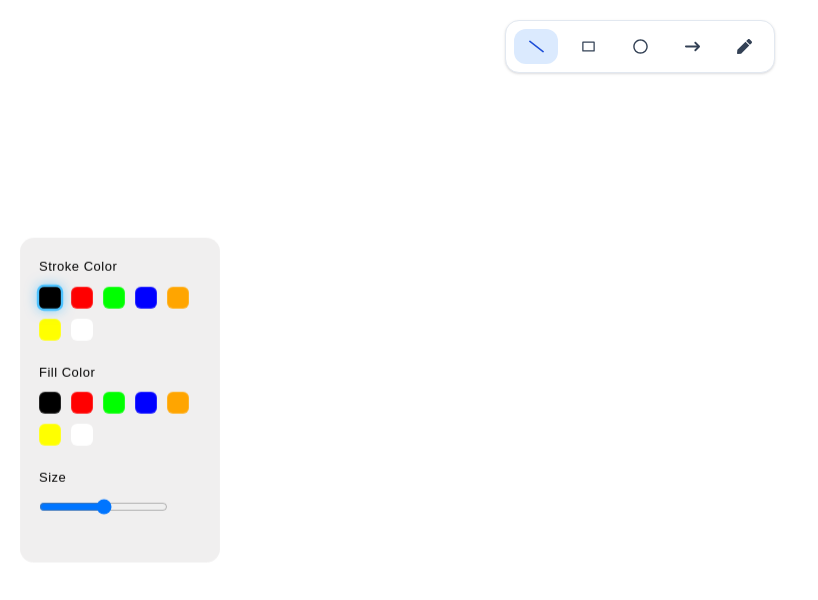
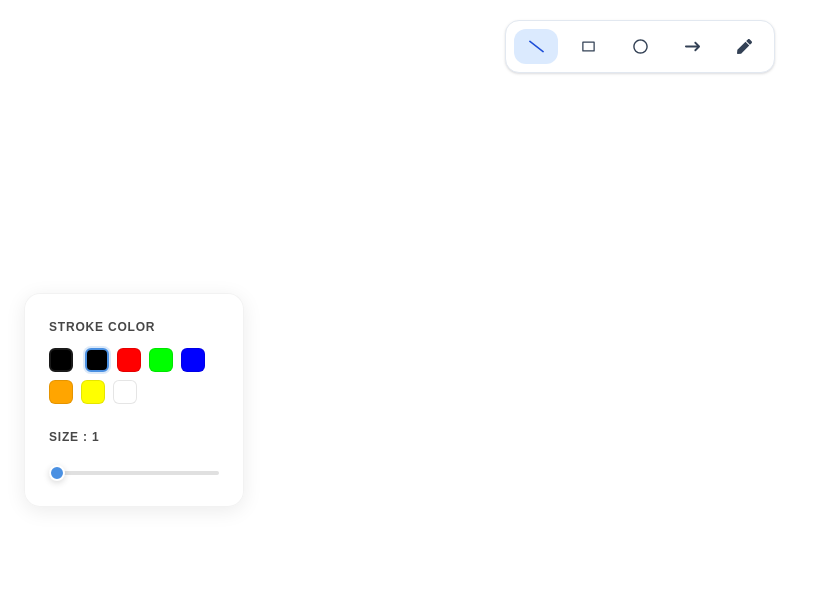
Before and after one commit to naveenjangid-59/white-board-app, a React (Vite) app: page / in a window 1280 px wide. Shown: the top 600 px of the page, without its empty margins (0-818 px from the left). Built offline with nearby package versions, Linux system fonts and the light colour scheme.

Commit message:
added ToolBox to select stroke color ,fill color , and stroke width

```diff
--- a/src/Constants.js
+++ b/src/Constants.js
@@ -16,6 +16,7 @@ const BOARD_ACTIONS = {
 const ARROW_LENGTH = 20;
 
 const COLORS = {
+  NONE: "",
   BLACK: "#000000",
   RED: "#ff0000",
   GREEN: "#00ff00",
@@ -30,4 +31,13 @@ const TOOLBOX_ACTIONS = {
   CHANGE_SIZE: "CHANGE_SIZE",
 };
 
-export { TOOLS, BOARD_ACTIONS, ARROW_LENGTH, COLORS, TOOLBOX_ACTIONS };
+const FILL_ITEMS = ["RECTANGLE", "CIRCLE"];
+
+export {
+  TOOLS,
+  BOARD_ACTIONS,
+  ARROW_LENGTH,
+  COLORS,
+  TOOLBOX_ACTIONS,
+  FILL_ITEMS,
+};
--- a/src/components/Toolbox/Toolbox.jsx
+++ b/src/components/Toolbox/Toolbox.jsx
@@ -4,17 +4,31 @@ import { COLORS } from "@/Constants";
 import cx from "classnames";
 import { BoardContext } from "@/store/BoardContext";
 import { ToolboxContext } from "@/store/ToolboxContext";
+import { GiCrossMark } from "react-icons/gi";
+import { RxCross2 } from "react-icons/rx";
+import { FILL_ITEMS } from "@/Constants";
 
 const Toolbox = () => {
   const { activeToolItem } = useContext(BoardContext);
-  const { toolboxState, changeStrokeColorHandler, changeFillColorHandler } =
-    useContext(ToolboxContext);
+  const {
+    toolboxState,
+    changeStrokeColorHandler,
+    changeFillColorHandler,
+    chageStrokeSizeHandler,
+  } = useContext(ToolboxContext);
   return (
     <div className={styles.toolbox}>
       <div className={styles.section}>
         <div className={styles.title}>Stroke Color</div>
         <div className={styles.colorContainer}>
+          <div
+            className={cx(styles.colorBox, styles.activePreview)}
+            style={{
+              backgroundColor: toolboxState[activeToolItem]?.stroke,
+            }}
+          />
           {Object.keys(COLORS).map((key) => {
+            if (COLORS[key] === "") return;
             return (
               <div
                 key={key}
@@ -32,9 +46,18 @@ const Toolbox = () => {
         </div>
       </div>
 
+      {FILL_ITEMS.includes(activeToolItem) && (
         <div className={styles.section}>
           <div className={styles.title}>Fill Color</div>
           <div className={styles.colorContainer}>
+            <div
+              className={cx(styles.colorBox, styles.activePreview)}
+              style={{
+                backgroundColor: toolboxState[activeToolItem]?.fill,
+              }}
+            >
+              {toolboxState[activeToolItem]?.fill === "" && <GiCrossMark />}
+            </div>
             {Object.keys(COLORS).map((key) => {
               return (
                 <div
@@ -47,15 +70,30 @@ const Toolbox = () => {
                   onClick={() => {
                     changeFillColorHandler(activeToolItem, key);
                   }}
-              ></div>
+                >
+                  {COLORS[key] === "" && <GiCrossMark />}
+                </div>
               );
             })}
           </div>
         </div>
+      )}
 
       <div className={styles.section}>
-        <div className={styles.title}>Size</div>
-        <input type="range" min={1} max={7} step={1} className="slider" />
+        <div className={styles.title}>
+          Size : {toolboxState[activeToolItem].size}
+        </div>
+        <input
+          type="range"
+          min="1"
+          max="5"
+          step="0.1" //makes it smooth
+          value={toolboxState[activeToolItem].size}
+          onChange={(e) => {
+            chageStrokeSizeHandler(activeToolItem, e.target.value);
+          }}
+          className={styles.slider}
+        />
       </div>
     </div>
   );
--- a/src/components/Toolbox/Toolbox.module.css
+++ b/src/components/Toolbox/Toolbox.module.css
@@ -1,65 +1,112 @@
 .toolbox {
   position: fixed;
-  left: 20px;
+  left: 24px;
   top: 50%;
   transform: translateY(-50%);
-  width: 200px;
+  width: 220px;
 
-  background: #f0efef; /* VS Code-like */
+  /* Matches the top bar's clean white aesthetic */
+  background: rgba(255, 255, 255, 0.9);
   backdrop-filter: blur(10px);
+  padding: 24px;
+  border-radius: 16px;
 
-  padding: 18px;
-  border-radius: 14px;
+  /* Soft shadow and subtle border */
+  box-shadow: 0 4px 20px rgba(0, 0, 0, 0.08);
+  border: 1px solid rgba(0, 0, 0, 0.05);
 
-  /* box-shadow: 0 8px 30px rgba(0, 0, 0, 0.5); */
-  border: 1px solid rgba(255, 255, 255, 0.06);
-
-  color: #e6e6e6;
+  color: #1a1a1a;
+  z-index: 10;
 }
 
 .section {
-  margin-bottom: 22px;
+  margin-bottom: 24px;
+}
+
+.section:last-child {
+  margin-bottom: 0;
 }
 
 .title {
-  font-size: 13px;
-  margin-bottom: 10px;
-  font-weight: 500;
-  color: #050505;
-  letter-spacing: 0.5px;
+  font-size: 12px;
+  margin-bottom: 12px;
+  font-weight: 600;
+  color: #1a1a1a;
+  text-transform: uppercase;
+  letter-spacing: 0.8px;
+  opacity: 0.8;
 }
 
 .colorContainer {
   display: flex;
   flex-wrap: wrap;
-  gap: 10px;
+  gap: 8px;
 }
 
 .colorBox {
-  width: 22px;
-  height: 22px;
+  width: 24px;
+  height: 24px;
   border-radius: 6px;
   cursor: pointer;
-
-  border: 1px solid rgba(255, 255, 255, 0.15);
-  transition: all 0.2s ease;
+  border: 1px solid rgba(0, 0, 0, 0.1);
+  transition: all 0.2s cubic-bezier(0.4, 0, 0.2, 1);
+  display: flex;
+  align-items: center;
+  justify-content: center;
+  color: #888; /* For the GiCrossMark icon */
 }
 
 .colorBox:hover {
-  transform: scale(1.15);
-  border-color: white;
+  transform: translateY(-2px);
+  box-shadow: 0 4px 8px rgba(0, 0, 0, 0.1);
 }
 
+/* Modern Active State: A simple blue outline matching the top bar icons */
 .active {
-  transform: scale(1.2);
-  border: 2px solid #4cc2ff;
-  box-shadow: 0 0 10px rgba(76, 194, 255, 0.6);
+  border: 2px solid #4a90e2;
+  box-shadow: 0 0 0 2px rgba(74, 144, 226, 0.2);
 }
 
+.activePreview {
+  width: 24px;
+  height: 24px;
+  margin-right: 4px;
+  border: 2px solid #1a1a1a; /* Distinct look for the "current" color */
+}
+
+/* Range Slider Refinement */
 .slider {
-  margin-top: 8px;
-  height: 6px;
-  background: #333;
-  border-radius: 4px;
-  position: relative;
+  width: 100%;
+  height: 4px;
+  border-radius: 10px;
+  appearance: none;
+  background: #e0e0e0;
+  outline: none;
+  cursor: pointer;
 }
+
+/* Webkit Thumb (Chrome/Safari) */
+.slider::-webkit-slider-thumb {
+  appearance: none;
+  width: 16px;
+  height: 16px;
+  border-radius: 50%;
+  background: #4a90e2; /* Matching the blue theme color */
+  border: 2px solid #ffffff;
+  box-shadow: 0 2px 6px rgba(0, 0, 0, 0.15);
+  transition: transform 0.2s ease;
+}
+
+.slider::-webkit-slider-thumb:hover {
+  transform: scale(1.2);
+}
+
+/* Firefox Thumb */
+.slider::-moz-range-thumb {
+  width: 16px;
+  height: 16px;
+  border-radius: 50%;
+  background: #4a90e2;
+  border: 2px solid #ffffff;
+  box-shadow: 0 2px 6px rgba(0, 0, 0, 0.15);
+}
--- a/src/store/BoardContext.jsx
+++ b/src/store/BoardContext.jsx
@@ -22,7 +22,7 @@ function boardReducer(state, action) {
     }
     case BOARD_ACTIONS.DRAW_DOWN: {
       console.log("insider reducer");
-      const { clientX, clientY, stroke } = action.payload;
+      const { clientX, clientY, stroke, fill, size } = action.payload;
       const id = state.elements.length;
       const x1 = clientX;
       const y1 = clientY;
@@ -32,6 +32,8 @@ function boardReducer(state, action) {
       const newElement = getElement(id, x1, y1, x2, y2, {
         activeToolItem: state.activeToolItem,
         stroke,
+        fill,
+        size,
       });
       console.log("MOUSE_DOWN", newElement);
       return {
@@ -89,6 +91,8 @@ function BoardContextProvider({ children }) {
         clientX: event.clientX,
         clientY: event.clientY,
         stroke: toolboxState[state.activeToolItem].stroke,
+        fill: toolboxState[state.activeToolItem].fill,
+        size: toolboxState[state.activeToolItem].size,
       },
     });
   };
@@ -100,7 +104,6 @@ function BoardContextProvider({ children }) {
       payload: {
         clientX: event.clientX,
         clientY: event.clientY,
-        stroke: toolboxState[state.activeToolItem].stroke,
       },
     });
   };
--- a/src/store/ToolboxContext.jsx
+++ b/src/store/ToolboxContext.jsx
@@ -7,6 +7,7 @@ const ToolboxContext = createContext();
 const initialToolboxState = {
   [TOOLS.PEN]: {
     stroke: COLORS.BLACK,
+    size: 1,
   },
   [TOOLS.LINE]: {
     stroke: COLORS.BLACK,
@@ -14,12 +15,12 @@ const initialToolboxState = {
   },
   [TOOLS.RECTANGLE]: {
     stroke: COLORS.BLACK,
-    fill: null,
+    fill: "",
     size: 1,
   },
   [TOOLS.CIRCLE]: {
     stroke: COLORS.BLACK,
-    fill: null,
+    fill: "",
     size: 1,
   },
   [TOOLS.ARROW]: {
@@ -54,6 +55,16 @@ function toolboxReducer(state, action) {
         },
       };
     }
+    case TOOLBOX_ACTIONS.CHANGE_SIZE: {
+      const { tool, newSize } = action.payload;
+      return {
+        ...state,
+        [tool]: {
+          ...state[tool],
+          size: newSize,
+        },
+      };
+    }
     default:
       return state;
   }
@@ -79,10 +90,18 @@ const ToolboxContextProvider = ({ children }) => {
     });
   };
 
+  const chageStrokeSizeHandler = (activeToolItem, newSize) => {
+    dispatchToolBoxAction({
+      type: TOOLBOX_ACTIONS.CHANGE_SIZE,
+      payload: { tool: activeToolItem, newSize: newSize },
+    });
+  };
+
   const contextValue = {
     toolboxState,
     changeFillColorHandler,
     changeStrokeColorHandler,
+    chageStrokeSizeHandler,
   };
 
   return (
--- a/src/utils/Element.js
+++ b/src/utils/Element.js
@@ -3,10 +3,19 @@ import { TOOLS, ARROW_LENGTH } from "../Constants.js";
 import { getArrowHeadsCoordinates, getDrawablePoints } from "./Math.js";
 const generator = rough.generator();
 
-function getElement(id, x1, y1, x2, y2, { activeToolItem, stroke, fill }) {
+function getElement(
+  id,
+  x1,
+  y1,
+  x2,
+  y2,
+  { activeToolItem, stroke, fill, size },
+) {
   let options = {
     seed: id + 1,
-    stroke: stroke,
+    stroke,
+    fill,
+    strokeWidth: size,
   };
   const newElement = {
     id,
```
Lines whose indentation alone changed are shown as unchanged.
